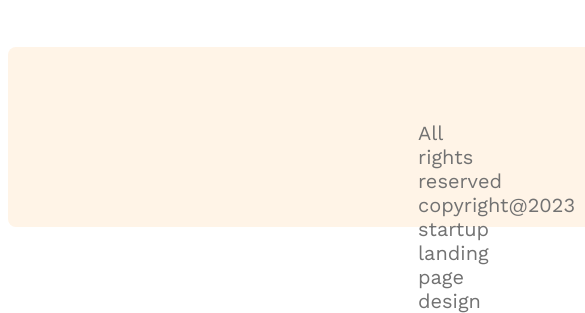
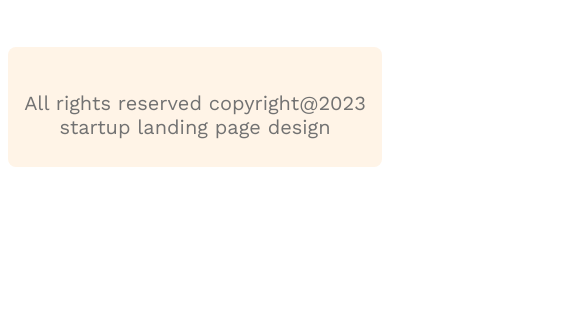
Before and after one commit to Tanvir818-max/g3-architects-resources, a plain HTML site: page index.html in a window 390 px wide. Shown: the part 7675-7988 px from the top of the page, 585 px wide, since content can reach past the window. After the commit the page ends 7850 px from the top, so only its background shows below. Drawn offline with nearby package versions, Linux system fonts and the light colour scheme.

Commit message:
more respnsive

```diff
--- a/style.css
+++ b/style.css
@@ -281,6 +281,9 @@ main > section{
 .our-features{
   margin-left: 20px;
 }
+.footer{
+  padding: 10px;
+}
 }
 
 /* medium size device */
```
